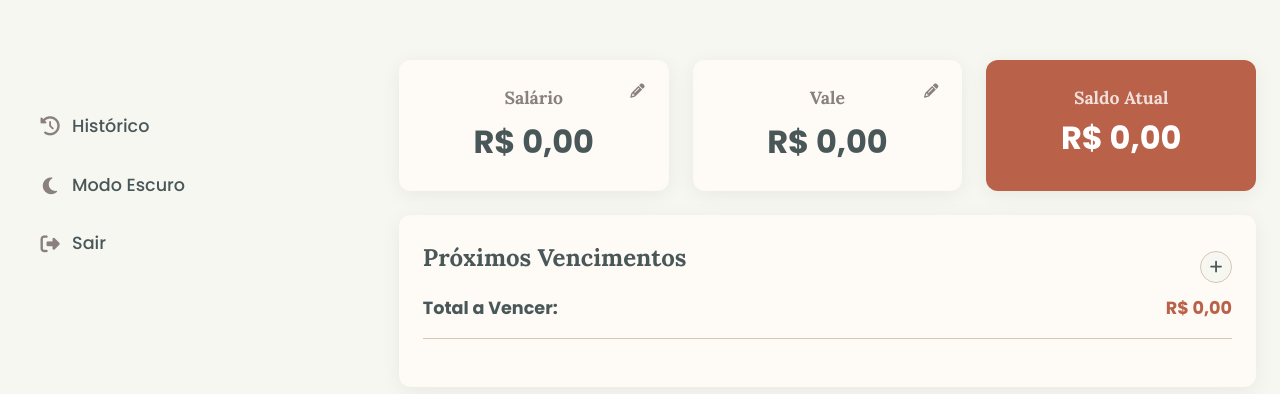
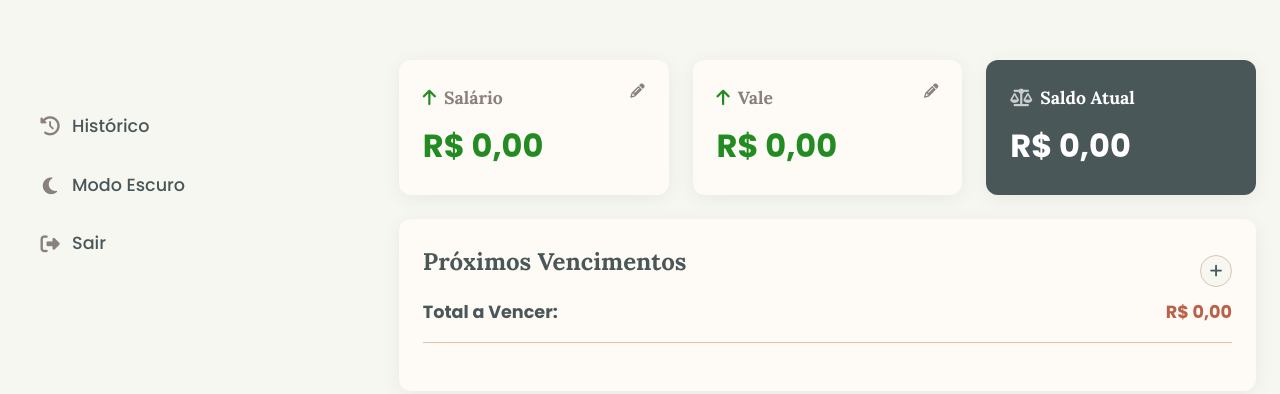
Before and after one commit to FxNeeeL/Nortis, a website: page v2 - testes/index.html in a window 1280 px wide. Drawn offline with Linux system fonts and the light colour scheme; no server answers; sample sign-in values are in the browser's storage.

Commit message:
feat: Adiciona card de Saldo Atual e melhora UI

```diff
--- a/v2 - testes/index.html
+++ b/v2 - testes/index.html
@@ -10,6 +10,14 @@
     <link href="https://fonts.googleapis.com/css2?family=Lora:wght@700&family=Poppins:wght@400;500;700&display=swap" rel="stylesheet">
     <link rel="stylesheet" href="https://cdnjs.cloudflare.com/ajax/libs/font-awesome/6.4.0/css/all.min.css">
     <link rel="stylesheet" href="style.css">
+    <script>
+        (function() {
+            const theme = localStorage.getItem('nortis_theme');
+            if (theme === 'dark') {
+                document.documentElement.classList.add('dark-mode-preload');
+            }
+        })();
+    </script>
 </head>
 <body>
     <div class="app-container">
@@ -39,16 +47,15 @@
             <div class="right-column">
                 <section class="highlight-cards">
                     <div class="card highlight-card">
-                        <div class="highlight-header"><h3>Salário</h3><button class="edit-income-btn" data-type="salario"><i class="fas fa-pencil-alt"></i></button></div>
-                        <p class="highlight-amount" id="renda-salario">R$ 0,00</p>
+                        <div class="highlight-header"><h3><i class="fas fa-arrow-up positive"></i> Salário</h3><button class="edit-income-btn" data-type="salario"><i class="fas fa-pencil-alt"></i></button></div>
+                        <p class="highlight-amount positive" id="renda-salario">R$ 0,00</p>
                     </div>
                     <div class="card highlight-card">
-                        <div class="highlight-header"><h3>Vale</h3><button class="edit-income-btn" data-type="vale"><i class="fas fa-pencil-alt"></i></button></div>
-                        <p class="highlight-amount" id="renda-vale">R$ 0,00</p>
+                        <div class="highlight-header"><h3><i class="fas fa-arrow-up positive"></i> Vale</h3><button class="edit-income-btn" data-type="vale"><i class="fas fa-pencil-alt"></i></button></div>
+                        <p class="highlight-amount positive" id="renda-vale">R$ 0,00</p>
                     </div>
-                    <!-- MUDANÇA: Card de Renda Total trocado por Saldo Atual -->
                     <div class="card highlight-card balance">
-                        <h3>Saldo Atual</h3>
+                        <div class="highlight-header"><h3><i class="fas fa-balance-scale"></i> Saldo Atual</h3></div>
                         <p class="highlight-amount" id="saldo-atual">R$ 0,00</p>
                     </div>
                 </section>
--- a/v2 - testes/script.js
+++ b/v2 - testes/script.js
@@ -41,15 +41,11 @@ document.addEventListener('DOMContentLoaded', () => {
         const saudacao = (hora >= 5 && hora < 12) ? "Bom dia" : (hora >= 12 && hora < 18) ? "Boa tarde" : "Boa noite";
         document.querySelector('.header-title').textContent = `${saudacao}, ${userName}.`;
         document.querySelector('.current-month-indicator').textContent = `Análise de ${new Date().toLocaleDateString('pt-BR', { month: 'long', year: 'numeric' })}`;
-
-        // MUDANÇA: Passa o saldo para a função renderRenda
-        renderRenda(appData.rendaMensal, appData.saldoAtual);
-
+        renderRendaESaldo(appData.rendaMensal, appData.saldoAtual);
         renderVencimentos(appData.vencimentos);
     };
 
-    // MUDANÇA: Função agora recebe o saldo para renderizar
-    const renderRenda = (renda, saldo) => {
+    const renderRendaESaldo = (renda, saldo) => {
         const salario = renda?.salario || 0;
         const vale = renda?.vale || 0;
         document.getElementById('renda-salario').textContent = formatarMoeda(salario);
@@ -188,6 +184,7 @@ document.addEventListener('DOMContentLoaded', () => {
         const themeIcon = themeToggleBtn.querySelector('i');
         const applyTheme = (theme) => {
             document.body.classList.toggle('dark-mode', theme === 'dark');
+            document.documentElement.classList.remove('dark-mode-preload');
             themeIcon.className = theme === 'dark' ? 'fas fa-sun' : 'fas fa-moon';
         };
         const currentTheme = localStorage.getItem('nortis_theme');
--- a/v2 - testes/style.css
+++ b/v2 - testes/style.css
@@ -7,14 +7,20 @@
     --color-border: #D9C5B4;
     --color-action: #B96149;
     --color-action-hover: #A95839;
-    --color-positive: #A3B18A;
+    --color-positive: #228B22;
     --color-warning: #D4A373;
     --color-critical: #9D5C63;
     --color-critical-hover: #8a4a51;
+    --color-balance-bg: #4A5759;
     --color-shadow: rgba(0,0,0,0.06);
     --font-serif: 'Lora', serif;
     --font-sans: 'Poppins', sans-serif;
 }
+
+html.dark-mode-preload {
+    background-color: #22272B;
+}
+
 body.dark-mode {
     --color-background: #22272B;
     --color-background-hover: #333a40;
@@ -24,10 +30,13 @@ body.dark-mode {
     --color-border: #444B52;
     --color-action: #d37a62;
     --color-action-hover: #c26e58;
+    --color-positive: #68d391;
     --color-critical: #b16a72;
     --color-critical-hover: #c47981;
+    --color-balance-bg: #3b4547;
     --color-shadow: rgba(0,0,0,0.2);
 }
+
 * { margin: 0; padding: 0; box-sizing: border-box; }
 body { font-family: var(--font-sans); background-color: var(--color-background); color: var(--color-primary-text); line-height: 1.6; transition: background-color 0.3s ease, color 0.3s ease; }
 .app-container { width: 100%; max-width: 1400px; margin: 0 auto; padding: 60px 24px 40px 24px; }
@@ -44,13 +53,14 @@ header { flex-shrink: 0; }
 .vertical-menu a:hover, .vertical-menu button:hover { background-color: var(--color-background-hover); }
 .vertical-menu i { font-size: 1.2rem; width: 20px; text-align: center; color: var(--color-secondary-text); }
 .highlight-cards { display: flex; gap: 24px; flex-wrap: wrap; }
-.highlight-card { background-color: var(--color-surface); border-radius: 12px; padding: 16px 24px; text-align: center; box-shadow: 0 4px 20px var(--color-shadow); flex: 1; position: relative; transition: background-color 0.3s ease, box-shadow 0.3s ease; }
-.highlight-header { display: flex; justify-content: center; align-items: center; margin-bottom: 4px; width: 100%; }
-.highlight-card h3 { color: var(--color-secondary-text); font-size: 1.1rem; font-weight: 400; margin: 0; }
-.highlight-amount { font-size: 2rem; font-weight: 700; color: var(--color-primary-text); margin: 0; }
-.highlight-card.balance { background-color: var(--color-action); }
-.highlight-card.balance h3 { color: rgba(255,255,255,0.8); }
-.highlight-card.balance .highlight-amount { color: white; }
+.highlight-card { background-color: var(--color-surface); border-radius: 12px; padding: 16px 24px; box-shadow: 0 4px 20px var(--color-shadow); flex: 1; position: relative; transition: background-color 0.3s ease, box-shadow 0.3s ease; text-align: left; }
+.highlight-header { display: flex; justify-content: space-between; align-items: center; margin-bottom: 8px; width: 100%; }
+.highlight-card h3 { display: flex; align-items: center; gap: 8px; color: var(--color-secondary-text); font-size: 1.1rem; font-weight: 500; margin: 0; }
+.highlight-amount { font-size: 2rem; font-weight: 700; color: var(--color-primary-text); margin: 0; text-align: left; }
+.highlight-amount.positive, .highlight-header .positive { color: var(--color-positive); }
+.highlight-card.balance { background-color: var(--color-balance-bg); }
+.highlight-card.balance h3, .highlight-card.balance .highlight-amount { color: white; }
+.highlight-card.balance .highlight-header i { color: rgba(255, 255, 255, 0.7); }
 .edit-income-btn { position: absolute; top: 16px; right: 16px; background: none; border: none; color: var(--color-secondary-text); cursor: pointer; font-size: 0.9rem; padding: 5px; border-radius: 50%; width: 30px; height: 30px; line-height: 1; transition: all 0.2s ease; }
 .edit-income-btn:hover { background-color: var(--color-background); color: var(--color-action); }
 .card-vencimentos { display: flex; flex-direction: column; min-height: 0; }
@@ -112,7 +122,7 @@ body.dark-mode .list-item--just-paid { animation: payment-success-dark 1.5s ease
 .btn-confirm.delete { background-color: var(--color-critical); }
 .btn-confirm.delete:hover { background-color: var(--color-critical-hover); }
 
-/* Estilos para history.html */
+/* Estilos para history.html e login/registro */
 .page-header { display: flex; justify-content: space-between; align-items: center; margin-bottom: 32px; border-bottom: 1px solid var(--color-border); padding-bottom: 16px; transition: border-color 0.3s ease; }
 .page-title { font-size: 2rem; margin: 0; }
 .back-btn { display: inline-flex; align-items: center; gap: 8px; text-decoration: none; color: var(--color-secondary-text); font-size: 1.1rem; font-weight: 500; transition: color 0.2s ease; }
@@ -138,8 +148,6 @@ body.dark-mode .summary-item.balance.positive p, body.dark-mode .summary-item.ba
 .bill-list.report-mode .list-item:hover .list-item-actions { opacity: 0; }
 .header-action-btn { background: none; border: none; font-size: 1.5rem; color: var(--color-secondary-text); cursor: pointer; transition: color 0.2s ease; padding: 0; text-decoration: none; display: inline-flex; align-items: center; }
 .header-action-btn:hover { color: var(--color-action); }
-
-/* Estilos para login/registro */
 .login-page-body { display: grid; place-items: center; min-height: 100vh; padding: 20px; }
 .login-container { width: 100%; max-width: 400px; padding: 40px; background-color: var(--color-surface); border-radius: 12px; box-shadow: 0 8px 30px var(--color-shadow); text-align: center; }
 .login-icon { font-size: 3rem; margin-bottom: 16px; line-height: 1; }
```
